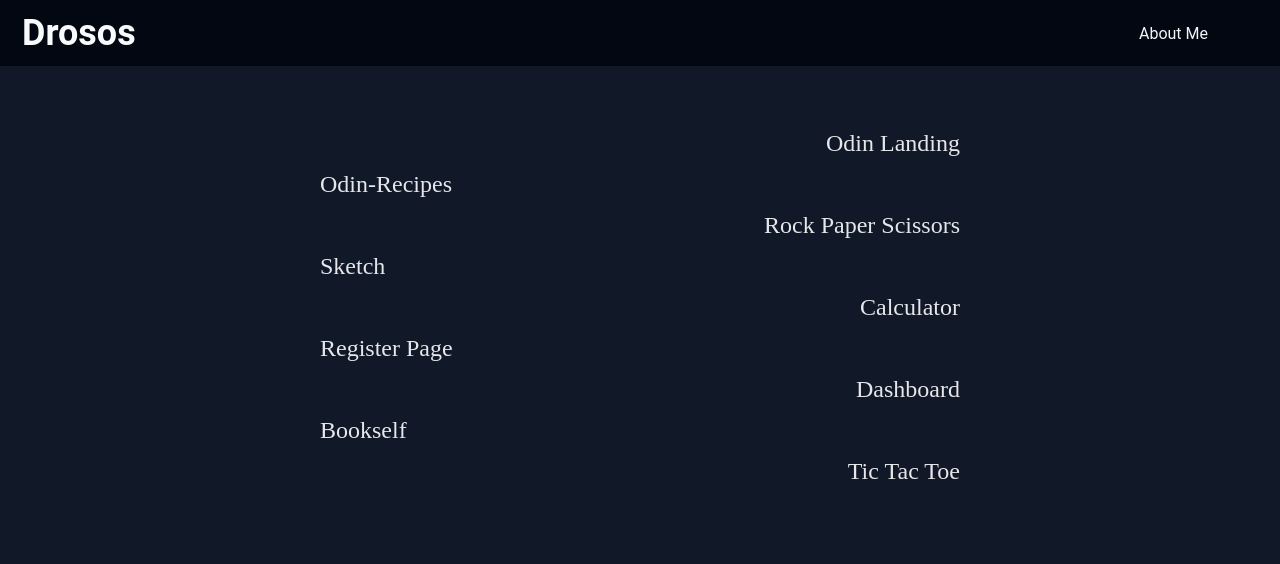
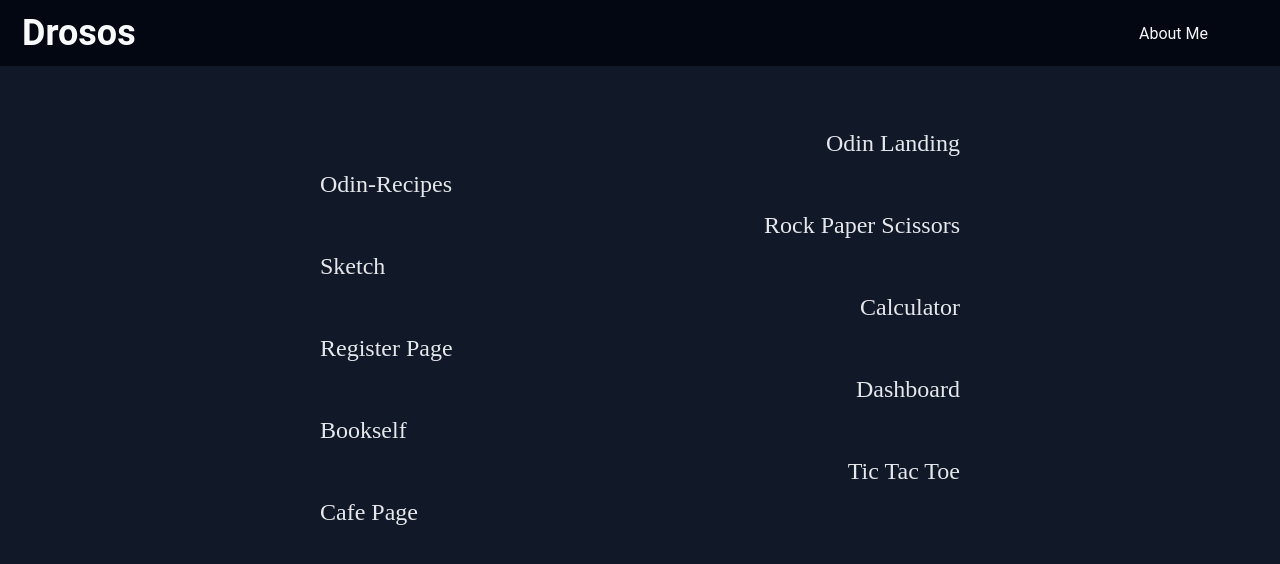
Before and after one commit to drososdros/the-odin-project, a plain HTML site: page index.html in a window 1280 px wide. Drawn offline with Linux system fonts and the light colour scheme.

Commit message:
add cafe page to the main index.html

```diff
--- a/index.html
+++ b/index.html
@@ -37,6 +37,8 @@
 			<a href="dashboard/index.html">Dashboard</a>
 			<a href="bookstore/index.html">Bookself</a>
 			<a href="tic-tac-toe/index.html">tic tac toe</a>
+			<a href="restaurant-page/dist/index.html">Cafe Page</a>
+
 
 		</div>
 	</section>
```
